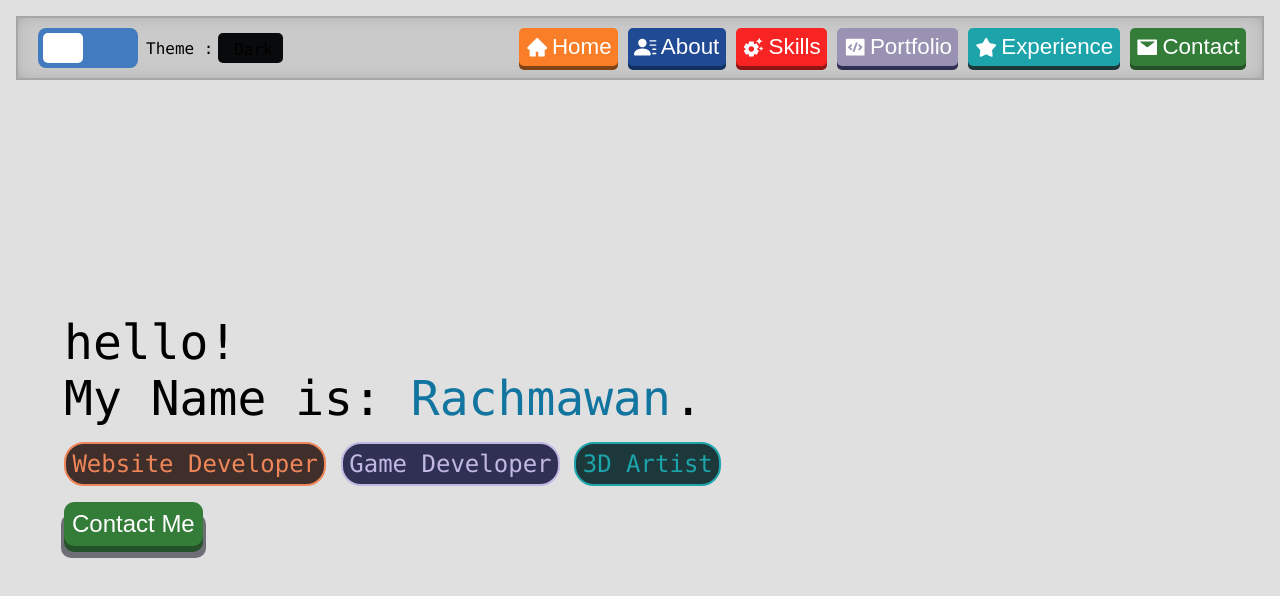
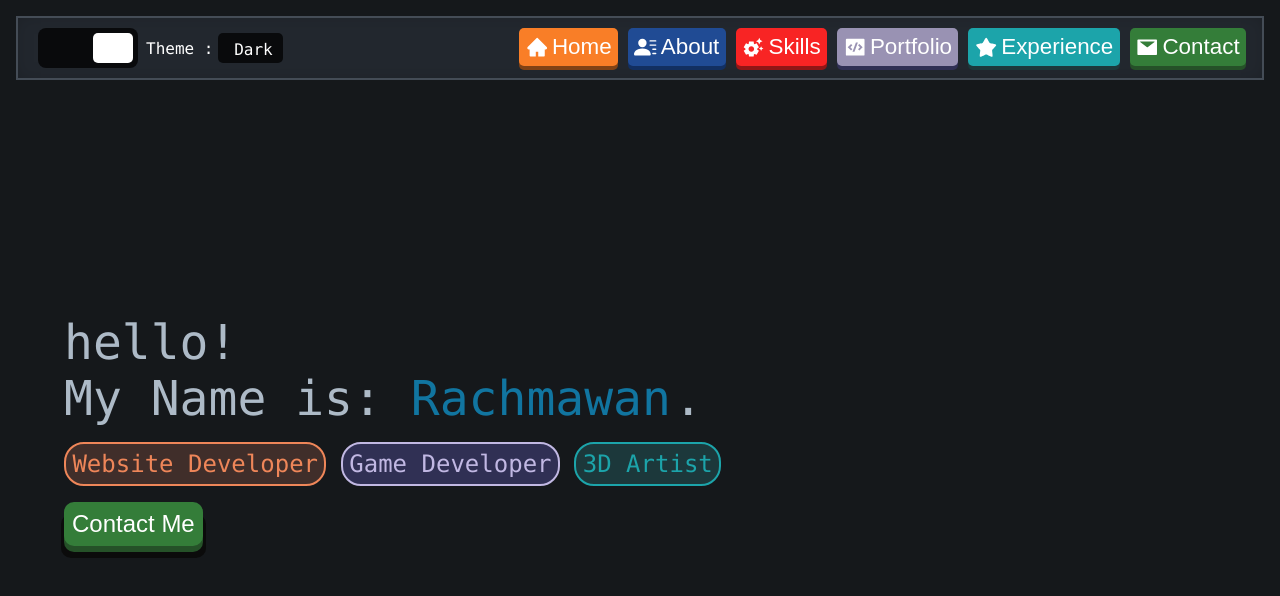
Before and after one commit to FellowMustard/Portfolio-Website, a Next.js app: page / in a window 1280 px wide. Shown: the top 596 px of the page. Built offline with nearby package versions, Linux system fonts and the light colour scheme.

Commit message:
Slight revision for local theme

```diff
--- a/components/navbar.js
+++ b/components/navbar.js
@@ -13,7 +13,8 @@ function Navbar() {
   const { theme, setTheme } = useTheme();
 
   const switchTheme = useCallback((node) => {
-    if (node !== null && !localTheme) {
+    if (node !== null && localTheme) {
+      console.log("masuk");
       if (node.checked) {
         setTheme("dark");
         localStorage.setItem("theme", "dark");
@@ -22,6 +23,7 @@ function Navbar() {
         localStorage.setItem("theme", "light");
       }
     } else {
+      console.log("masuk 2");
       theme === "dark" ? (node.checked = true) : (node.checked = false);
     }
   }, []);
@@ -29,10 +31,13 @@ function Navbar() {
   const localTheme = () => {
     let currentTheme = localStorage.getItem("theme");
     if (currentTheme) {
+      console.log("true", currentTheme);
       setTheme(currentTheme);
       return true;
+    } else {
+      console.log("false");
+      return false;
     }
-    return false;
   };
 
   useEffect(() => {
```
